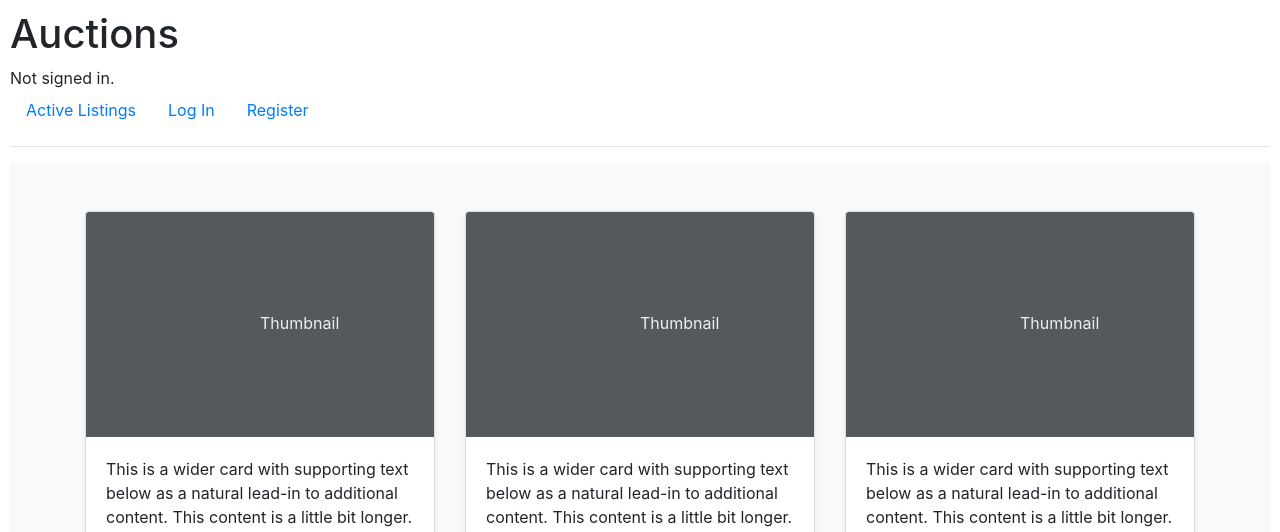
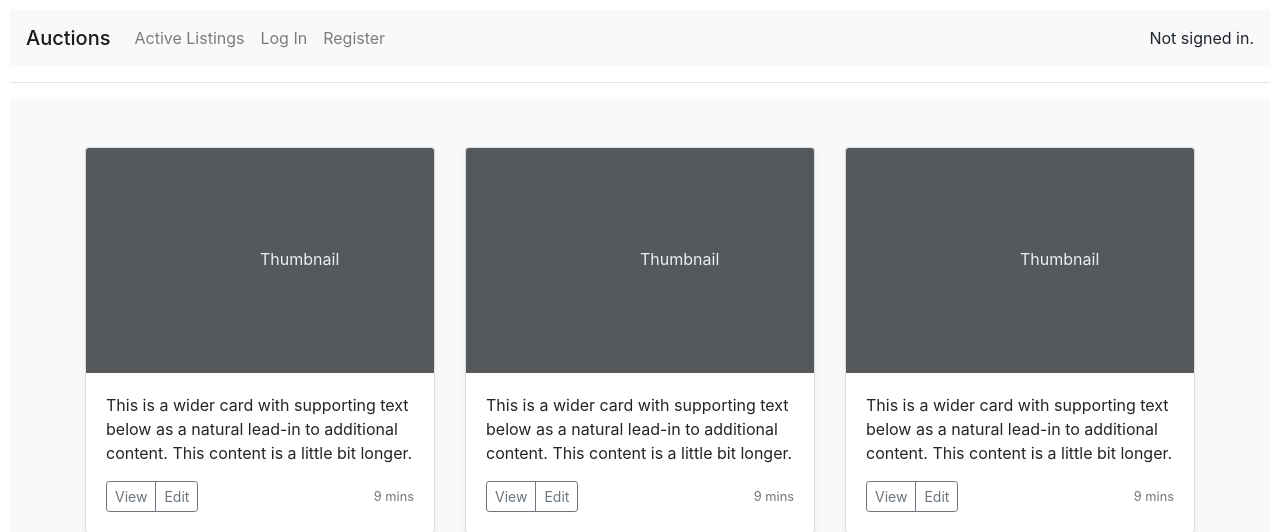
Before and after one commit to IvanVarela/commerce, a Django app: page / in a window 1280 px wide. Shown: the top 532 px of the page. Run offline with Django 3.2, Linux system fonts and the light colour scheme; some libraries are stand-ins or nearby versions.

Commit message:
Fix NavBar on top

```diff
--- a/auctions/templates/auctions/layout.html
+++ b/auctions/templates/auctions/layout.html
@@ -4,35 +4,38 @@
 <html lang="en">
 <head>
     <title>{% block title %}Auctions{% endblock %}</title>
-        <link rel="stylesheet" href="https://stackpath.bootstrapcdn.com/bootstrap/4.4.1/css/bootstrap.min.css" integrity="sha384-Vkoo8x4CGsO3+Hhxv8T/Q5PaXtkKtu6ug5TOeNV6gBiFeWPGFN9MuhOf23Q9Ifjh" crossorigin="anonymous">
+    <link rel="stylesheet" href="https://stackpath.bootstrapcdn.com/bootstrap/4.4.1/css/bootstrap.min.css"
+          integrity="sha384-Vkoo8x4CGsO3+Hhxv8T/Q5PaXtkKtu6ug5TOeNV6gBiFeWPGFN9MuhOf23Q9Ifjh" crossorigin="anonymous">
     <link href="{% static 'auctions/styles.css' %}" rel="stylesheet">
 </head>
 <body>
-        <h1>Auctions</h1>
-        <div>
+<nav class="navbar navbar-expand-lg navbar-light bg-light">
+    <button class="navbar-toggler" type="button" data-toggle="collapse" data-target="#navbarNavAltMarkup"
+            aria-controls="navbarNavAltMarkup" aria-expanded="false" aria-label="Toggle navigation">
+        <span class="navbar-toggler-icon"></span>
+    </button>
+    <div class="collapse navbar-collapse" id="navbarNavAltMarkup">
+        <a class="navbar-brand mb-0 h1" href="#">Auctions</a>
+        <div class="navbar-nav mr-auto mt-2 mt-lg-0">
+            <a class="nav-link" href="{% url 'index' %}">Active Listings</a>
+            {% if user.is_authenticated %}
+                <a class="nav-link" href="{% url 'logout' %}">Log Out</a>
+            {% else %}
+                <a class="nav-link" href="{% url 'login' %}">Log In</a>
+                <a class="nav-link" href="{% url 'register' %}">Register</a>
+            {% endif %}
+        </div>
+        <div class="my-2 my-lg-0">
+              <span>
               {% if user.is_authenticated %}
                   Signed in as <strong>{{ user.username }}</strong>.
               {% else %}
                   Not signed in.
               {% endif %}
+            </span>
         </div>
-        <ul class="nav">
-            <li class="nav-item">
-                <a class="nav-link" href="{% url 'index' %}">Active Listings</a>
-            </li>
-            {% if user.is_authenticated %}
-                <li class="nav-item">
-                    <a class="nav-link" href="{% url 'logout' %}">Log Out</a>
-                </li>
-            {% else %}
-                <li class="nav-item">
-                    <a class="nav-link" href="{% url 'login' %}">Log In</a>
-                </li>
-                <li class="nav-item">
-                    <a class="nav-link" href="{% url 'register' %}">Register</a>
-                </li>
-            {% endif %}
-        </ul>
+    </div>
+</nav>
 <hr>
 {% block body %}
 {% endblock %}
```
Also changed, not shown: db.sqlite3 (added). Lines whose indentation alone changed are shown as unchanged.
